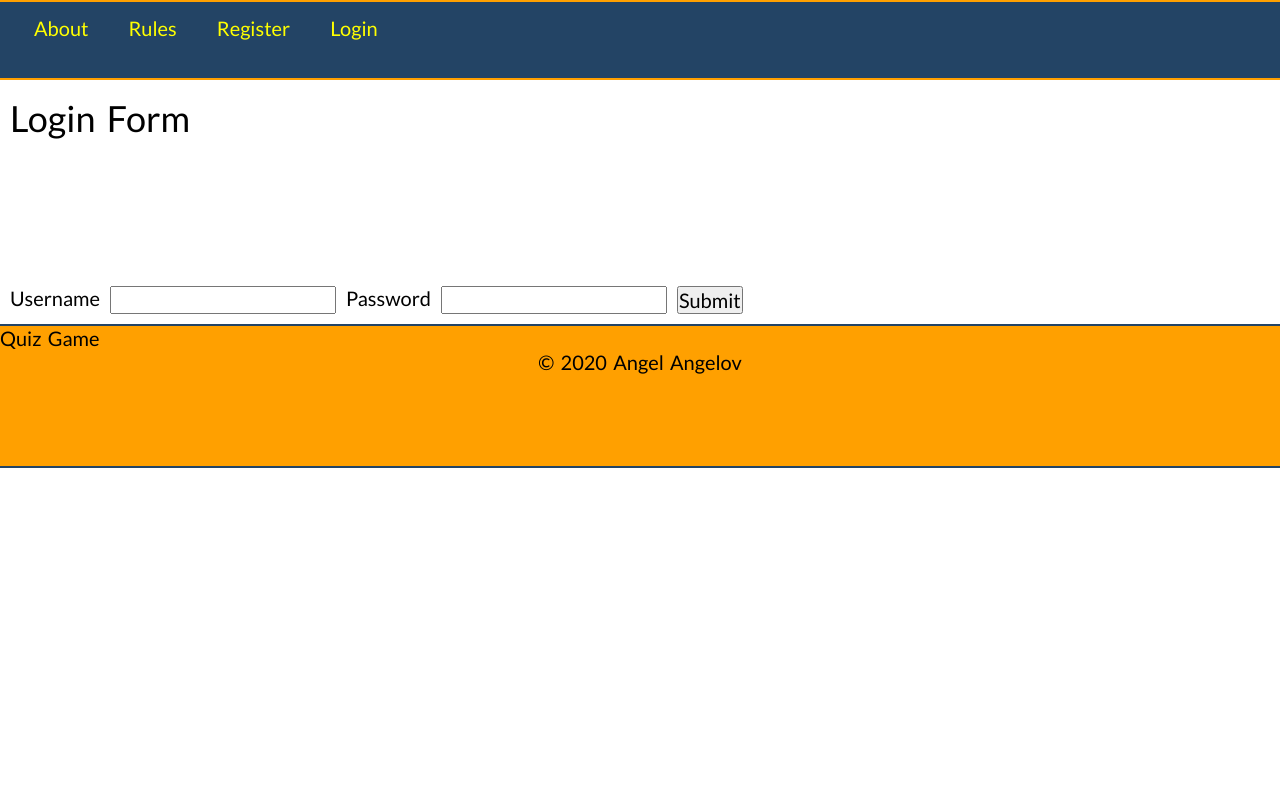
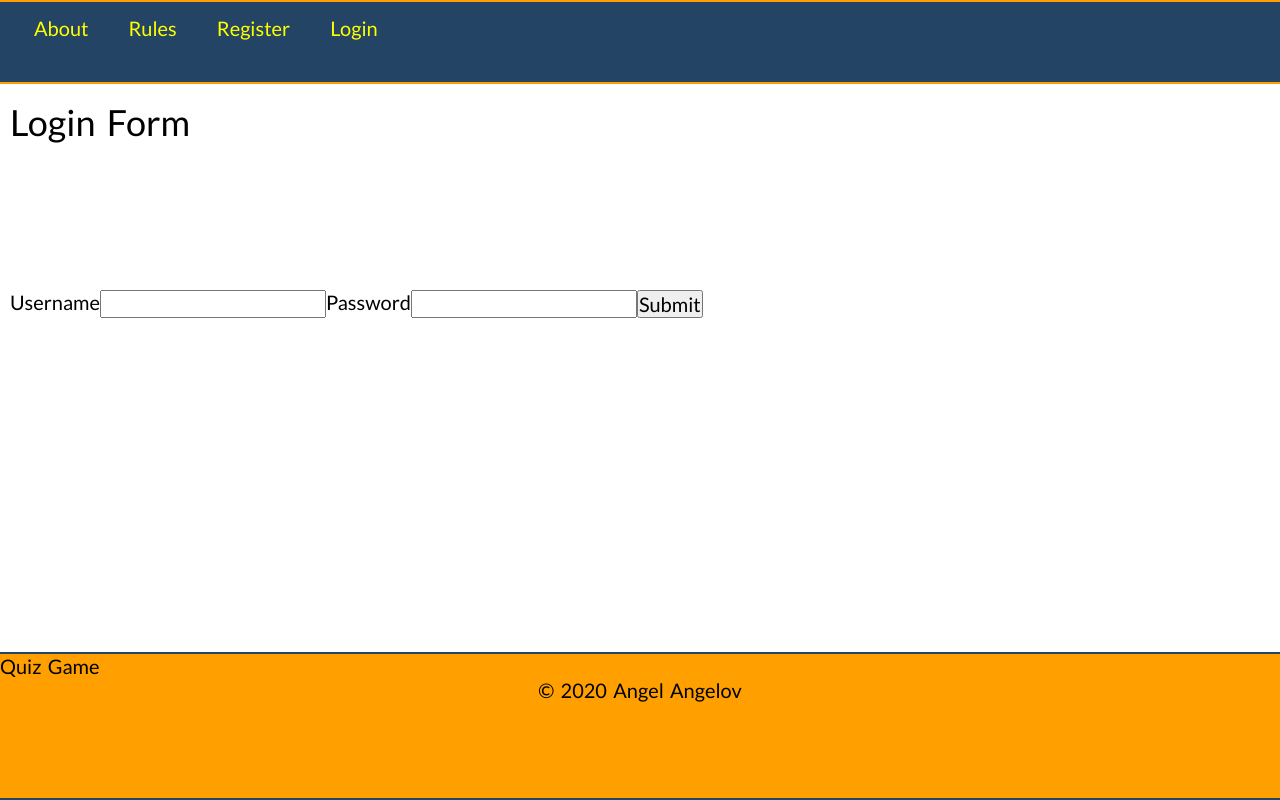
Before and after one commit to akangelov/Quiz-Game, a React (Create React App) app in the folder my-app/: page /login in a window 1280 px wide. Built offline with nearby package versions, Linux system fonts and the light colour scheme.

Commit message:
footer position adjusted

```diff
--- a/my-app/src/App.css
+++ b/my-app/src/App.css
@@ -13,13 +13,18 @@
     text-decoration: none;
 }
 
-/* *, *:before, *:after {
+*, *:before, *:after {
     box-sizing: inherit;
-} */
+}
 
-html {
+/* body > #root > div {
+    height: 100vh;
+  } */
+
+html, body {
     margin: 0;
     padding: 0;
+    height: 100%
 }
 
 @media (max-width: 600px) {
@@ -54,6 +59,7 @@ html {
 
 body, input, textarea, select, option, button {
     font: inherit;
+    height: 100%
 }
 
 h1, h2, h3, h4, h5, h6 {
@@ -94,3 +100,16 @@ h5 {
 h6 {
     font-size: 1.0em;
 }
+
+.container {
+    position: relative;
+    height: 100vh;
+}
+
+.footer {
+    position: absolute;
+  bottom: 0;
+  right: 0;
+  width: 150%;
+  /* height: 2.5rem; */
+}
--- a/my-app/src/App.jsx
+++ b/my-app/src/App.jsx
@@ -77,6 +77,7 @@ class App extends React.Component {
             <Footer/>
 
         <ToastContainer />
+
         </Fragment>
         )
       }
--- a/my-app/src/components/common/Footer/Footer.module.css
+++ b/my-app/src/components/common/Footer/Footer.module.css
@@ -5,7 +5,12 @@
     color: #234465;
     border-top: 2px solid #234465;
     border-bottom: 2px solid #234465;
-  margin-bottom: 1%;
+    /* margin-bottom: 1%; */
+    position: absolute;
+    left:0;
+    right:0;
+    bottom:0;
+    /* z-index: -1; */
 }
 
 .author {
--- a/my-app/src/components/common/Navigation/Navigation.jsx
+++ b/my-app/src/components/common/Navigation/Navigation.jsx
@@ -10,7 +10,7 @@ const Navigation = props => {
     const value = React.useContext(UserContext);
     console.log(value)
 
-    const {logout, isLogged, userId } = props;
+    const {logout, userId } = props;
 
     return (
         <nav className={styles.navigation}>
--- a/my-app/src/components/questions/Category.module.css
+++ b/my-app/src/components/questions/Category.module.css
@@ -5,8 +5,8 @@
 }
 
 .imageContainer {
-    height: 505px;
-    width: 600px;
+    height: 510px;
+    width: 610px;
     position: relative;
 
 }
@@ -15,10 +15,14 @@
     position: absolute;
     left: 0;
     top: 0;
+    /* transition: transform .2s;   */
+}
+.Image:hover {
+    /* transform: scale(1.2); */
 }
 
 .categoryItem {
-    z-index: 100;
+    /* z-index: 100; */
     position: absolute;
     color: white;
     font-size: 50px;
--- a/my-app/src/components/user/Login.jsx
+++ b/my-app/src/components/user/Login.jsx
@@ -26,7 +26,7 @@ import styles from '../../shared//styles/UserForms.module.css'
    return (
      <>
      <h2>Login Form</h2>
-     <form onSubmit={formik.handleSubmit}>
+     <form onSubmit={formik.handleSubmit} >
      <div className={styles.container}>
        <label htmlFor="username">Username</label>
        <input
@@ -51,7 +51,7 @@ import styles from '../../shared//styles/UserForms.module.css'
          <div>{formik.errors.password}</div>
        ) : null}
        <button type="submit">Submit</button>
-       </div>
+     </div>
      </form>
      </>
    );
--- a/my-app/src/index.js
+++ b/my-app/src/index.js
@@ -4,6 +4,7 @@ import './index.css';
 import App from './App.jsx';
 import { BrowserRouter } from 'react-router-dom';
 import Auth from "./services/Auth";
+
 
 
 ReactDOM.render(
--- a/my-app/src/shared/styles/UserForms.module.css
+++ b/my-app/src/shared/styles/UserForms.module.css
@@ -1,8 +1,9 @@
 .container {
     display: flex;
+
     /* grid-template-columns: auto auto; */
     padding: 10px;
-    grid-gap: 10px;
+    /* grid-gap: 10px; */
     margin-top: 5em;
     border: 10px black
 }
```
Lines whose indentation alone changed are shown as unchanged.
